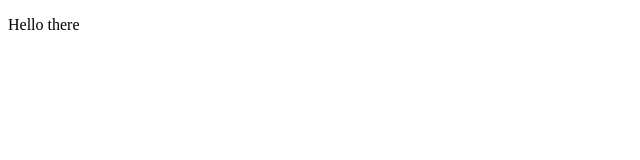
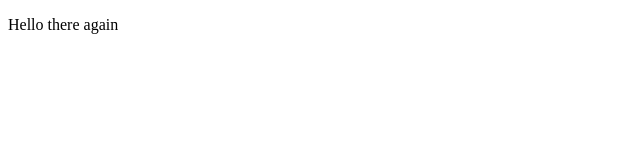
Before and after one commit to AlexDeMichieli/deploy-gh-pages, a plain HTML site: page index.html in a window 1280 px wide. Shown: the full height of the page, 0-640 px from the left. Drawn offline with Linux system fonts and the light colour scheme.

Commit message:
adding changes to file

```diff
--- a/index.html
+++ b/index.html
@@ -8,7 +8,7 @@
 </head>
 <body>
 
-    <p>Hello there</p>
+    <p>Hello there again</p>
 
 </body>
 </html>
```
